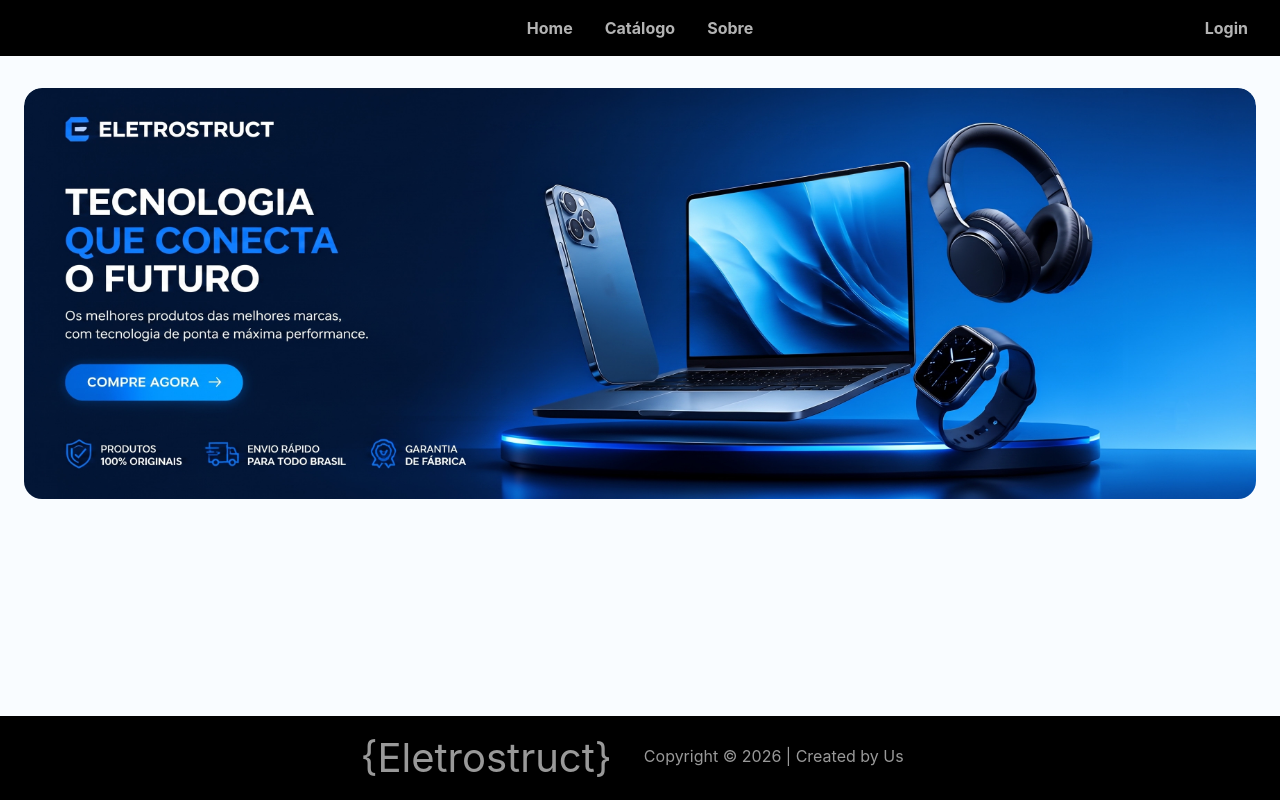
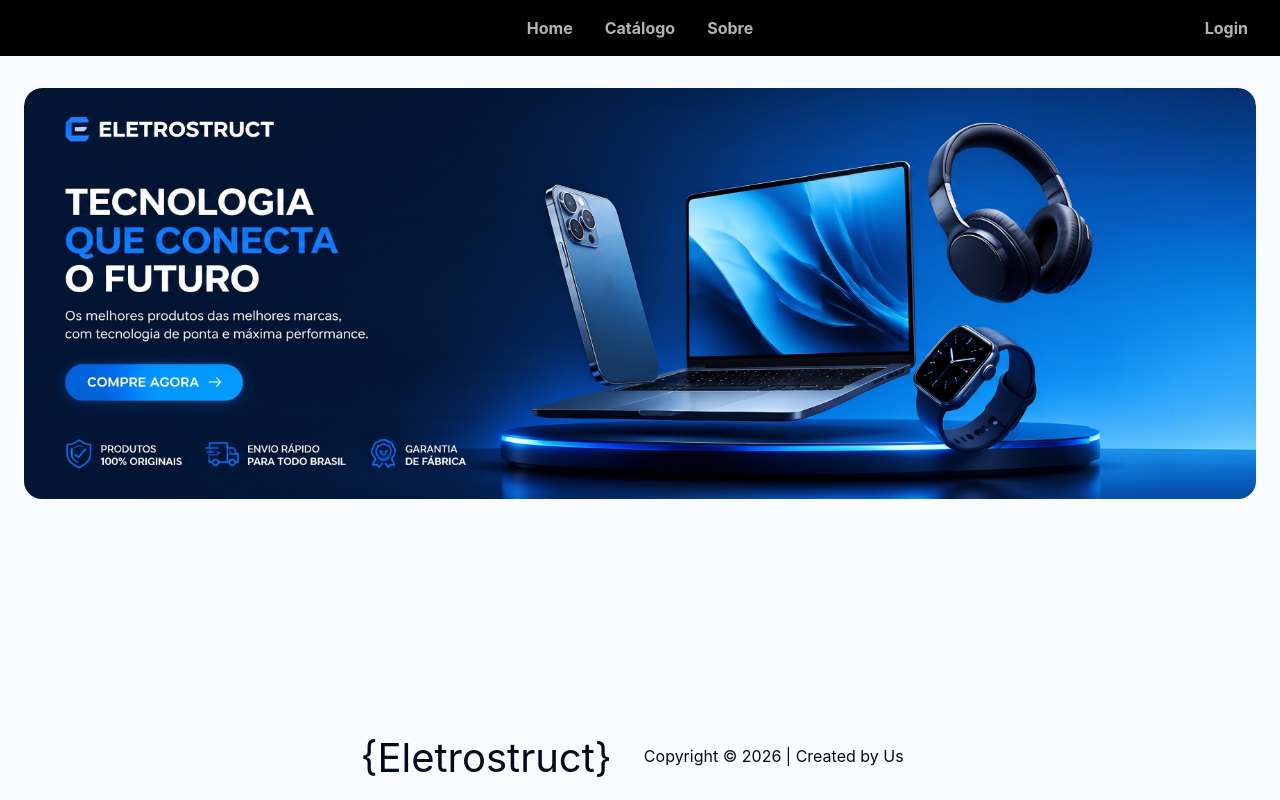
Before and after one commit to tallestgabs/Eletrostruct, a Next.js app: page / in a window 1280 px wide. Built offline with nearby package versions, Linux system fonts and the light colour scheme.

Commit message:
muda cores do footer

```diff
--- a/src/_components/Footer.tsx
+++ b/src/_components/Footer.tsx
@@ -1,6 +1,6 @@
 export function Footer() {
   return (
-    <footer className="inset -x-0 fixed bottom-0 flex w-full justify-center bg-black p-1 text-white/60">
+    <footer className="inset -x-0 --background text-foreground fixed bottom-0 flex w-full justify-center p-1">
       <h1 className="p-2 text-[40px]">{"{Eletrostruct}"}</h1>
       <p className="p-6">Copyright © 2026 | Created by Us</p>
     </footer>
```
